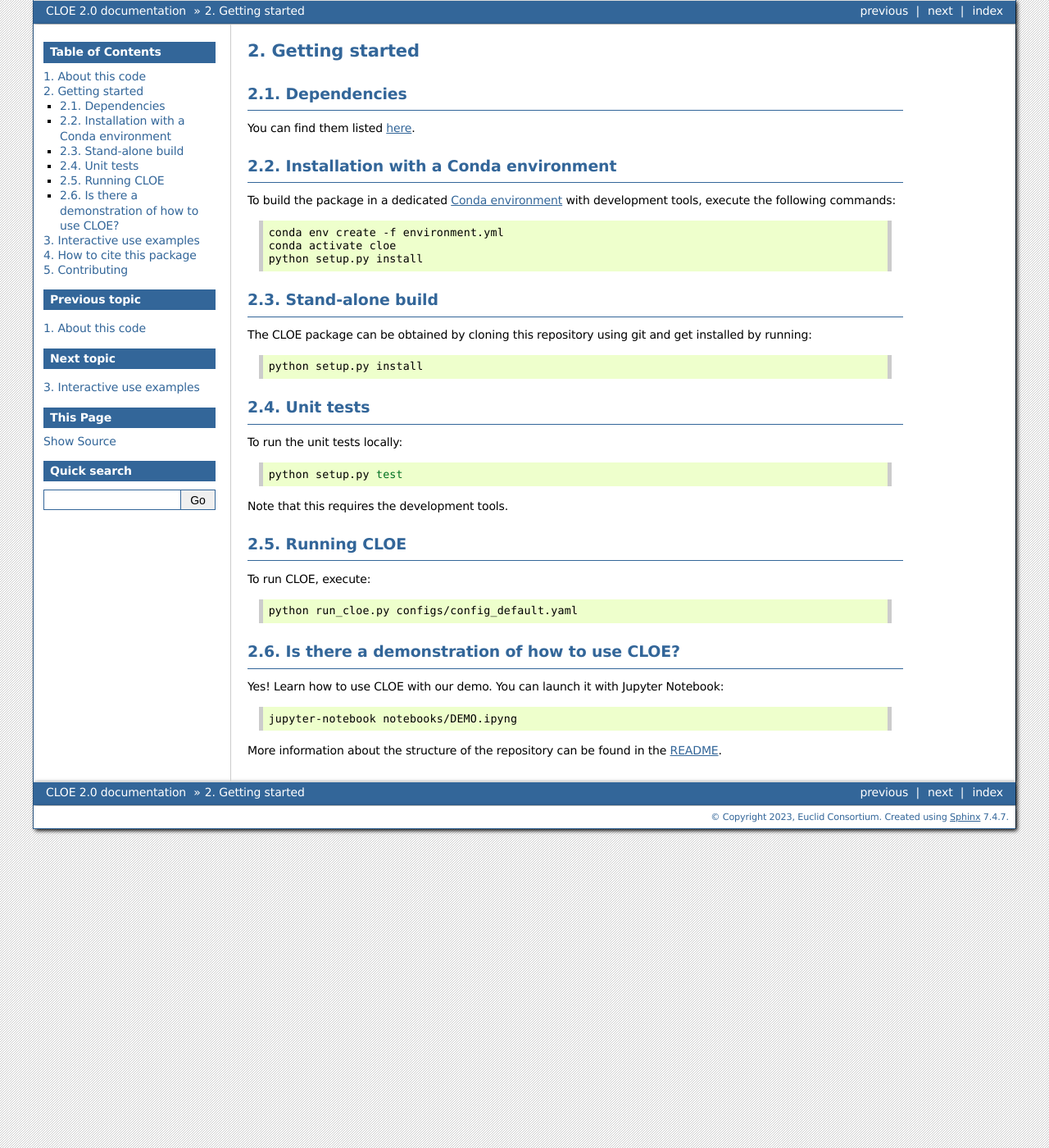
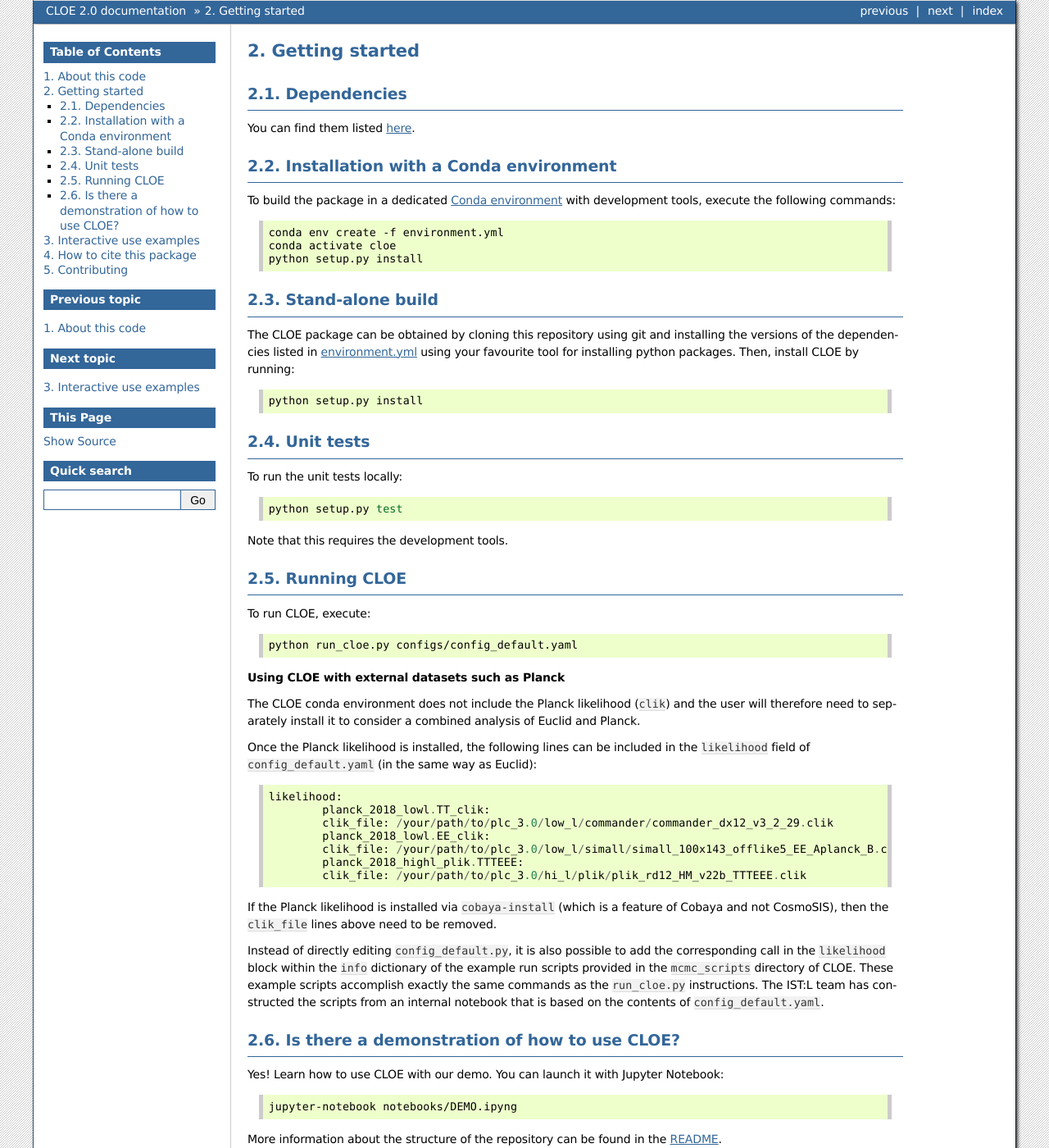
Before and after one commit to testarnyttnamn/testnamemaster, a Sphinx documentation site: the page built from docs/source/getting_started.rst, in a window 1280 px wide and 1400 px high. Shown: the whole window at 82% size. Built offline with Sphinx 7.4.7, drawn with Linux system fonts in a browser that asks for light colours; pages that are not in the unit, such as notebooks, are missing from menus.

Commit message:
Cobaya packages

```diff
--- a/docs/source/about.rst
+++ b/docs/source/about.rst
@@ -2,8 +2,8 @@ About this code
 ==================
 
 **Cosmology Likelihood for Observables in Euclid (CLOE)** is a software package that allows the user to obtain model predictions and cosmological parameter constraints for synthetic and real Euclid data.
-The software package is developed by the `core team <https://gitlab.euclid-sgs.uk/pf-ist-likelihood/likelihood-implementation/-/wikis/ISTL-core-members>`_ of the Inter-Science Taskforce for Likelihood (IST:L) within the Euclid Consortium, in close collaboration with all of the Euclid Science Working Groups, Organisational Units,
-and the Inter-Science Taskforce for Nonlinear effects (IST:NL).
+The software package is developed by the `core team <https://gitlab.euclid-sgs.uk/pf-ist-likelihood/likelihood-implementation/-/wikis/ISTL-core-members>`_ of the Inter-Science Taskforce for Likelihood (IST:L) within the Euclid Consortium,
+in close collaboration with all of the Euclid Science Working Groups, Organisational Units, and the Inter-Science Taskforce for Nonlinear effects (IST:NL).
 
 In the latest version of CLOE, the Euclid observables are defined by the following set:
 
--- a/docs/source/contributing.rst
+++ b/docs/source/contributing.rst
@@ -7,4 +7,4 @@ for details on how to contribute to the development of this package.
 
 .. |link-to-contrib| raw:: html
 
-  <a href="https://gitlab.euclid-sgs.uk/pf-ist-likelihood/likelihood-implementation/-/blob/develop/CONTRIBUTING.md" target="_blank">Contribution Guidelines</a>
+  <a href="https://gitlab.euclid-sgs.uk/pf-ist-likelihood/likelihood-implementation/-/blob/master/CONTRIBUTING.md" target="_blank">Contribution Guidelines</a>
--- a/docs/source/getting_started.rst
+++ b/docs/source/getting_started.rst
@@ -4,7 +4,7 @@ Getting started
 Dependencies
 --------------
 
-You can find them listed `here <https://gitlab.euclid-sgs.uk/pf-ist-likelihood/likelihood-implementation/-/blob/develop/environment.yml>`_.
+You can find them listed `here <https://gitlab.euclid-sgs.uk/pf-ist-likelihood/likelihood-implementation/-/blob/master/environment.yml>`_.
 
 Installation with a Conda environment
 -----------------------------------------------
@@ -20,7 +20,8 @@ To build the package in a dedicated `Conda environment <https://docs.conda.io/pr
 Stand-alone build
 -------------------------
 
-The CLOE package can be obtained by cloning this repository using git and get installed by running:
+The CLOE package can be obtained by cloning this repository using git and installing the versions of the dependencies listed in `environment.yml <https://gitlab.euclid-sgs.uk/pf-ist-likelihood/likelihood-implementation/-/blob/master/environment.yml>`_
+using your favourite tool for installing python packages. Then, install CLOE by running:
 
 .. code-block:: bash
 
@@ -47,6 +48,27 @@ To run CLOE, execute:
 
 	python run_cloe.py configs/config_default.yaml
 
+**Using CLOE with external datasets such as Planck**
+
+The CLOE conda environment does not include the Planck likelihood (``clik``) and the user will therefore need to separately install it to consider a combined analysis of Euclid and Planck.
+
+Once the Planck likelihood is installed, the following lines can be included in the ``likelihood`` field of ``config_default.yaml`` (in the same way as Euclid):
+
+.. code-block:: python
+
+	likelihood:
+  		planck_2018_lowl.TT_clik:
+    		clik_file: /your/path/to/plc_3.0/low_l/commander/commander_dx12_v3_2_29.clik
+  		planck_2018_lowl.EE_clik:
+    		clik_file: /your/path/to/plc_3.0/low_l/simall/simall_100x143_offlike5_EE_Aplanck_B.clik
+  		planck_2018_highl_plik.TTTEEE:
+    		clik_file: /your/path/to/plc_3.0/hi_l/plik/plik_rd12_HM_v22b_TTTEEE.clik
+
+If the Planck likelihood is installed via ``cobaya-install`` (which is a feature of Cobaya and not CosmoSIS), then the ``clik_file`` lines above need to be removed.
+
+Instead of directly editing ``config_default.py``, it is also possible to add the corresponding call in the ``likelihood`` block within the ``info`` dictionary of the example run scripts provided in the ``mcmc_scripts`` directory of CLOE.
+These example scripts accomplish exactly the same commands as the ``run_cloe.py`` instructions. The IST:L team has constructed the scripts from an internal notebook that is based on the contents of ``config_default.yaml``.
+
 Is there a demonstration of how to use CLOE?
 ---------------------------------------------
 
--- a/docs/source/index.rst
+++ b/docs/source/index.rst
@@ -8,12 +8,6 @@ CLOE Documentation
 
 Cosmology Likelihood for Observables in Euclid (CLOE) is a validated analysis package developed by the Likelihood Inter-Science Taskforce (IST:L) for the Euclid mission,
 in close collaboration with all of the Euclid Science Working Groups (SWG), Organisational Units (OU), and the Nonlinear Inter-Science Taskforce (IST:NL).
-
-.. image:: fancy_cloe_logo.png
-  :width: 100%
-  :alt: CLOE logo
-
-
 
 Package Contents
 ================
```
Also changed, not shown: README.md (+33 -12 lines), docs/source/fancy_cloe_logo.png (deleted).
